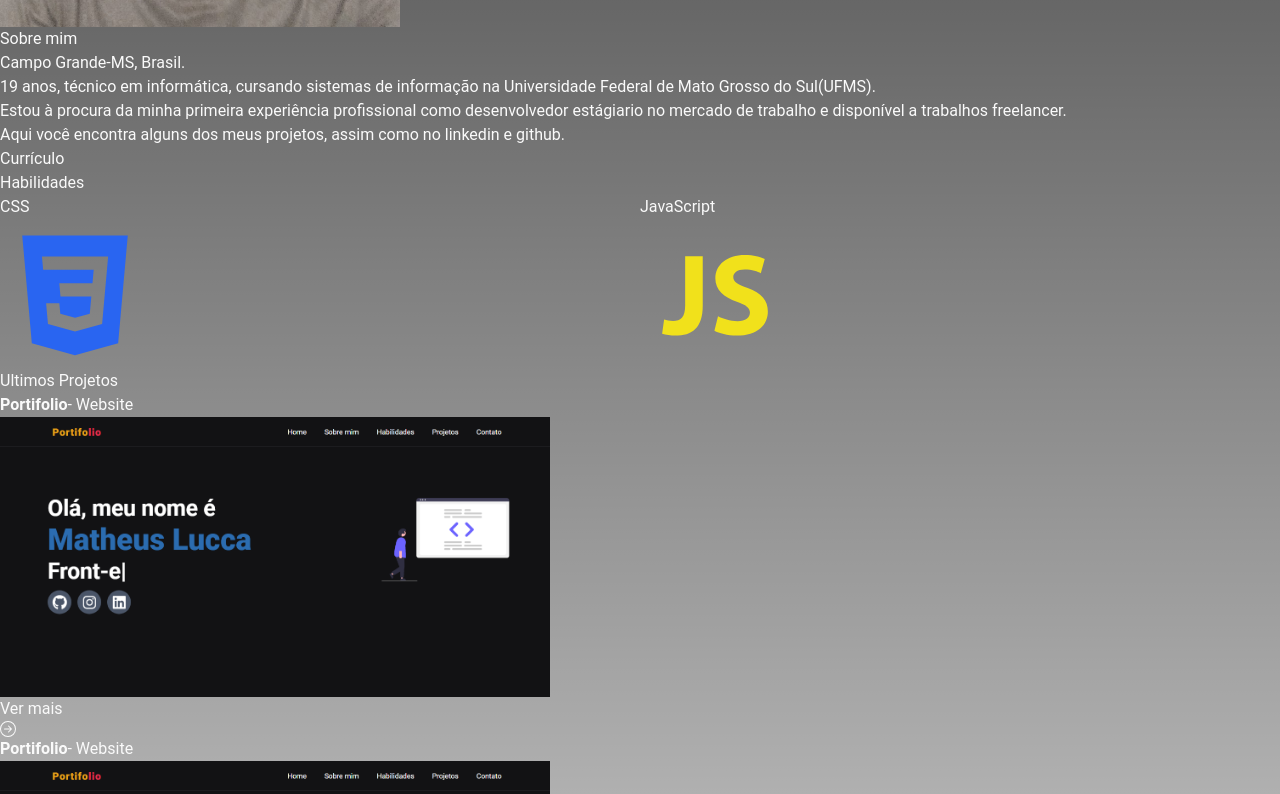
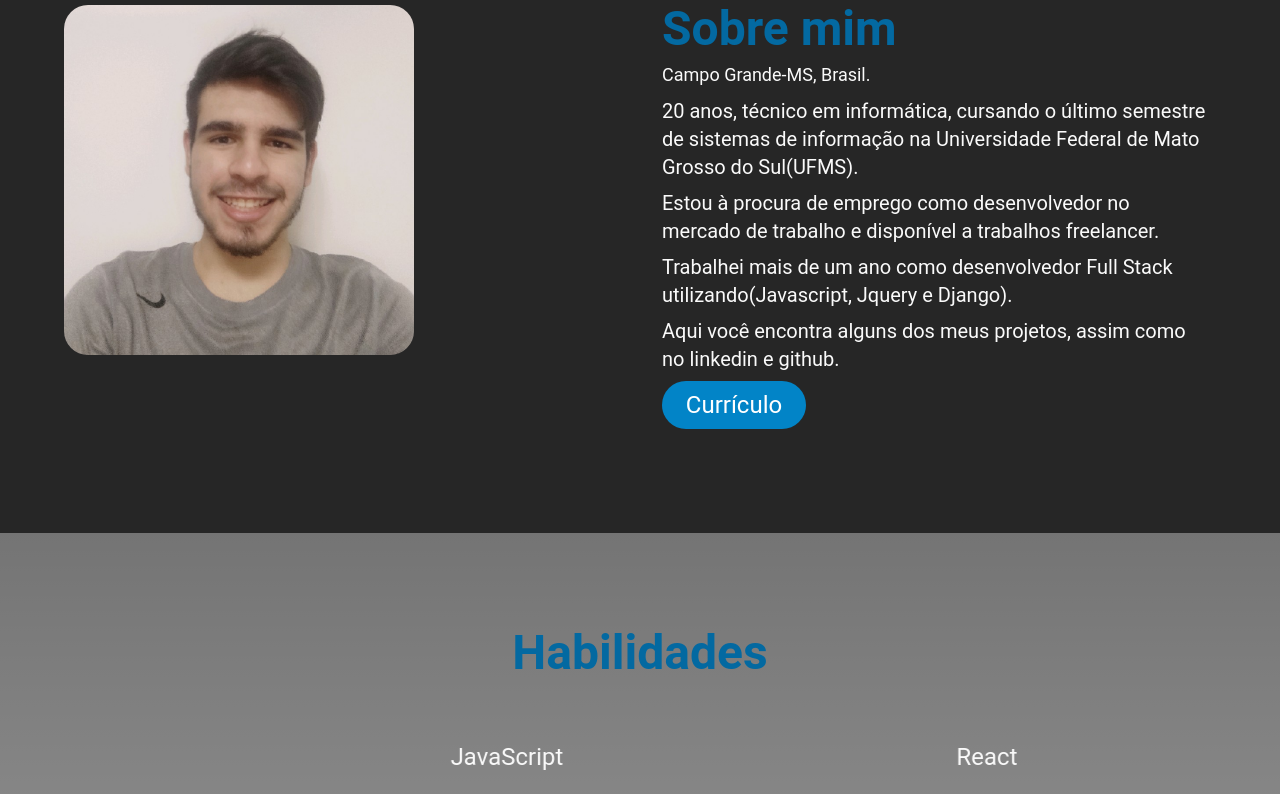
Before and after one commit to MatheusLucca/portifoliov2-tailwind, a Next.js app: page / in a window 1280 px wide. Shown: the part 860-1654 px from the top of the page. Built offline with nearby package versions, Linux system fonts and the light colour scheme.

Commit message:
style about and skills

```diff
--- a/src/app/globals.css
+++ b/src/app/globals.css
@@ -10,6 +10,9 @@
   }
   .btn-social span {
     @apply absolute invisible top-5;
+  }
+  .skills {
+    @apply flex flex-col items-center text-2xl ;
   }
 }
 
--- a/src/components/About.tsx
+++ b/src/components/About.tsx
@@ -3,18 +3,19 @@ import Image from "next/image";
 
 export function About(){
     return(
-        <section className='mt-20'>
-            <div>
+        <section className='pt-20 bg-neutral-800  h-[38rem]'>
+            <div className='flex px-16 2xl:px-64 gap-60'>
                 <div className='img'>
-                        <Image src={me} alt="Uma foto minha" width={400} height={400}  />
+                        <Image src={me} alt="Uma foto minha" width={400} height={400}  className='rounded-3xl'/>
                 </div>
-                <div>
-                    <h2>Sobre mim</h2>
-                    <span>Campo Grande-MS, Brasil.</span>
-                    <p>19 anos, técnico em informática, cursando sistemas de informação na Universidade Federal de Mato Grosso do Sul(UFMS).</p>
-                    <p>Estou à procura da minha primeira experiência profissional como desenvolvedor estágiario no mercado de trabalho e disponível a trabalhos freelancer.</p>
-                    <p>Aqui você encontra alguns dos meus projetos, assim como no linkedin e github.</p>
-                    <a href=''>Currículo</a>
+                <div className='flex flex-col gap-2 px-2 w-[40rem]'>
+                    <h2 className='text-sky-700 text-5xl font-bold'>Sobre mim</h2>
+                    <span className='text-lg'>Campo Grande-MS, Brasil.</span>
+                    <p className='text-xl'>20 anos, técnico em informática, cursando o último semestre de sistemas de informação na Universidade Federal de Mato Grosso do Sul(UFMS).</p>
+                    <p className='text-xl'>Estou à procura de emprego como desenvolvedor no mercado de trabalho e disponível a trabalhos freelancer.</p>
+                    <p className='text-xl'>Trabalhei mais de um ano como desenvolvedor Full Stack utilizando(Javascript, Jquery e Django).</p>
+                    <p className='text-xl'>Aqui você encontra alguns dos meus projetos, assim como no linkedin e github.</p>
+                    <a href='' className='bg-sky-600 hover:bg-sky-700 text-white rounded-3xl w-36 text-2xl flex justify-center align-middle p-2'>Currículo</a>
                 </div>
             </div>
         </section>
--- a/src/components/Introduction.tsx
+++ b/src/components/Introduction.tsx
@@ -7,7 +7,7 @@ import { CustomTyped } from './CustomTyped';
 
 export function Introduction() {
     return (
-        <section id="home" className="px-16 2xl:px-64 mt-20 font-bold">
+        <section id="home" className="px-16 2xl:px-64 mt-28 font-bold h-[38rem]">
             <div className="flex justify-between">
                 <h1 className='text-5xl'>Olá, meu nome é <br />
                     <span className="text-6xl text-sky-700">Matheus Lucca</span>
--- a/src/components/ProjectList.tsx
+++ b/src/components/ProjectList.tsx
@@ -22,7 +22,7 @@ export function ProjectList() {
 
     }
     return (
-        <section id="projects">
+        <section id="projects" className="bg-neutral-800  h-[79rem]">
             <h2>Ultimos Projetos</h2>
             <ul>
                 <ProjectItem project={project} />
--- a/src/components/Skills.tsx
+++ b/src/components/Skills.tsx
@@ -6,7 +6,7 @@ import "react-multi-carousel/lib/styles.css";
 export function Skills() {
     const responsive = {
         desktop: {
-            breakpoint: { max: 3000, min: 1024 },
+            breakpoint: { max: 4000, min: 1024 },
             items: 3,
             slidesToSlide: 1 // optional, default to 1.
         },
@@ -23,8 +23,8 @@ export function Skills() {
     };
 
     return (
-        <section id="skills">
-            <h2>Habilidades</h2>
+        <section id="skills" className='h-[38rem] pt-24 px-40'>
+            <h2 className='text-center text-sky-700 text-5xl font-bold mb-16'>Habilidades</h2>
             <Carousel
                 swipeable={true}
                 draggable={true}
@@ -38,30 +38,31 @@ export function Skills() {
                 containerClass="carousel-container"
                 removeArrowOnDeviceType={["tablet", "mobile"]}
                 dotListClass="custom-dot-list-style"
-                itemClass="carousel-item-padding-40-px"
+                itemClass=""
+                className=''
             >
 
-                <div className="item">
-                    <span>HTML5</span>
-                    <DiHtml5 size={150} color="#f3632c" />
+                <div className="skills">
+                    <span className=''>HTML5</span>
+                    <DiHtml5 size={150} color="#f3632c"/>
                 </div>
-                <div className="item">
+                <div className="skills">
                     <span>CSS</span>
                     <DiCss3 size={150} color="#2965f1" />
                 </div>
-                <div className="item">
+                <div className="skills">
                     <span>JavaScript</span>
                     <DiJavascript1 size={150} color="#f1e11b" />
                 </div>
-                <div className="item">
+                <div className="skills">
                     <span>React</span>
                     <DiReact size={150} color="#61dafb" />
                 </div>
-                <div className="item">
+                <div className="skills">
                     <span>PostgreSQL</span>
                     <DiPostgresql size={150} color="#2e6594" />
                 </div>
-                <div className="item">
+                <div className="skills">
                     <span>Git</span>
                     <DiGit size={150} color="#f35434" />
                 </div>
```
